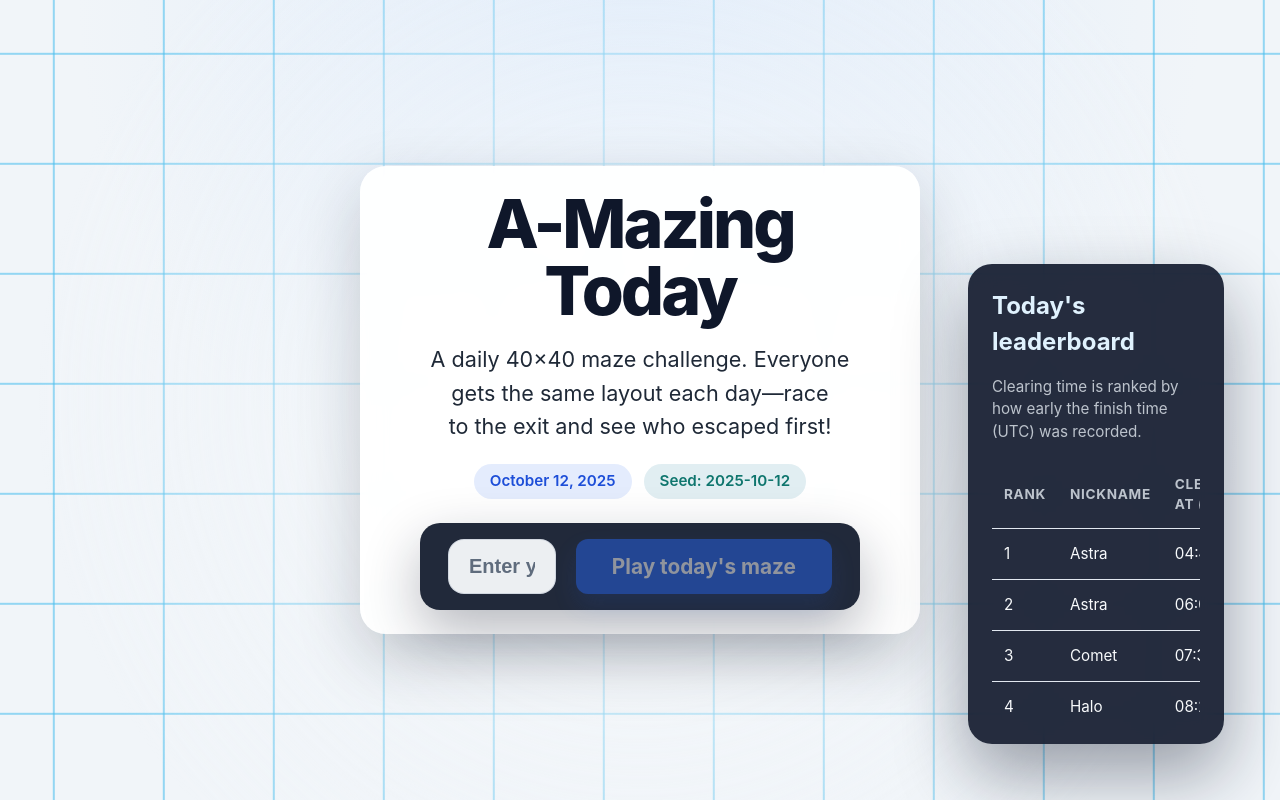
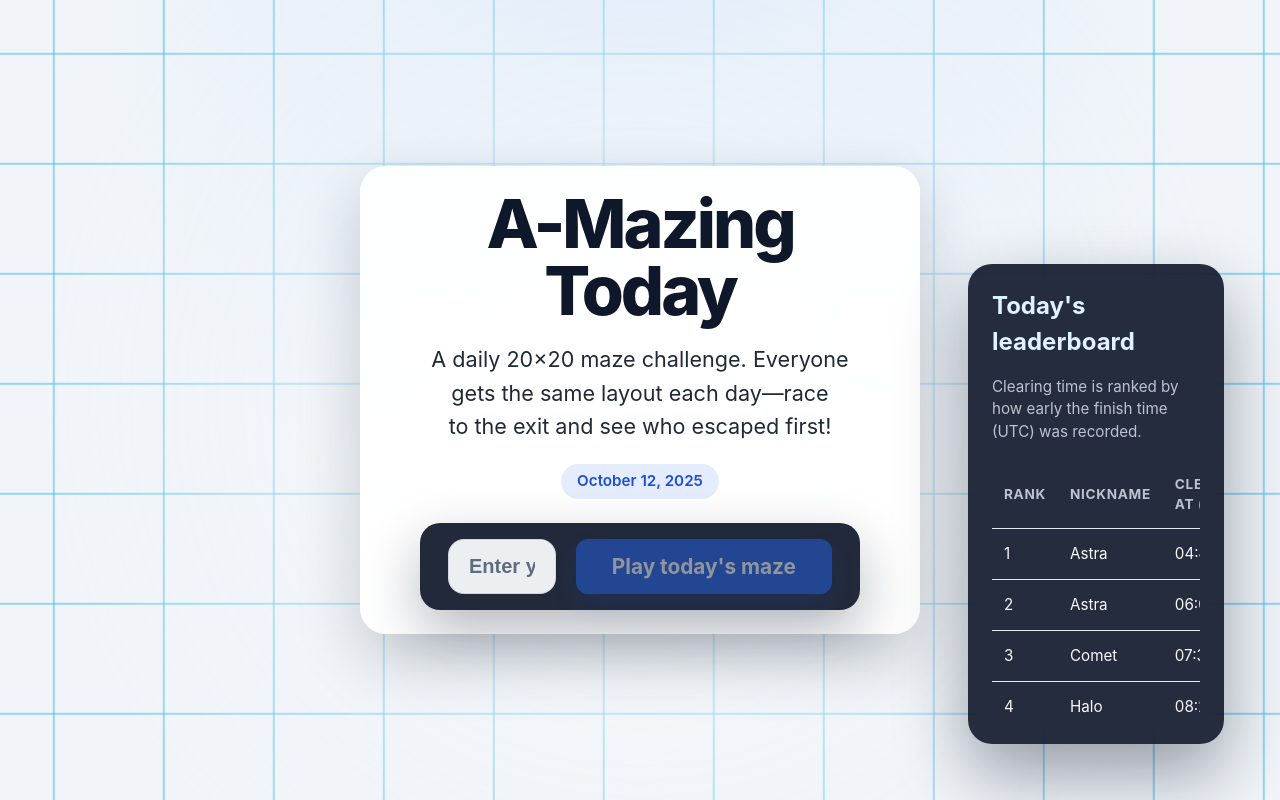
Before and after one commit to BangJeongHyeok/a-mazing-today, a React (Vite) app: page / in a window 1280 px wide. Built offline with nearby package versions, Linux system fonts and the light colour scheme.

Commit message:
타이틀 좀 다듬기

```diff
--- a/src/App.jsx
+++ b/src/App.jsx
@@ -7,7 +7,7 @@ import './App.css'
 
 const MAZE_SIZE = 20
 const CONTROL_KEYS = new Set(['ArrowUp', 'ArrowRight', 'ArrowDown', 'ArrowLeft'])
-const MOVE_SPEED = 1 // cells per second
+const MOVE_SPEED = 1.5 // cells per second
 const TURN_SPEED = Math.PI*1.4 // radians per second (~180°)
 
 function createInitialPlayerState() {
@@ -356,12 +356,11 @@ function App() {
             <div className="landing-hero-body">
               <h1 className="landing-title">A-Mazing Today</h1>
               <p className="landing-subtitle">
-                A daily 40×40 maze challenge. Everyone gets the same layout each day—race to the exit and see who escaped
+                A daily {MAZE_SIZE}×{MAZE_SIZE} maze challenge. Everyone gets the same layout each day—race to the exit and see who escaped
                 first!
               </p>
               <div className="landing-meta">
                 <span className="pill">{todayLabel}</span>
-                <span className="pill secondary">Seed: {dailyKey}</span>
               </div>
             </div>
 
```
